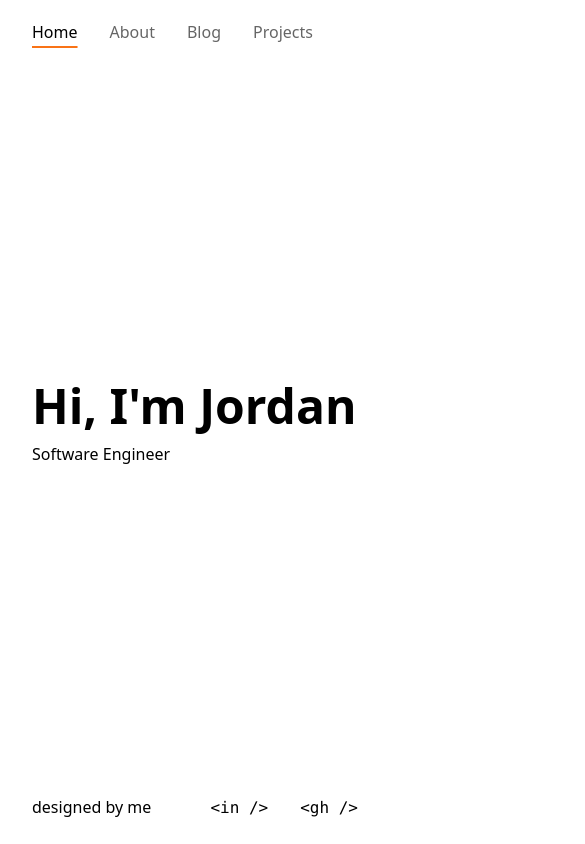
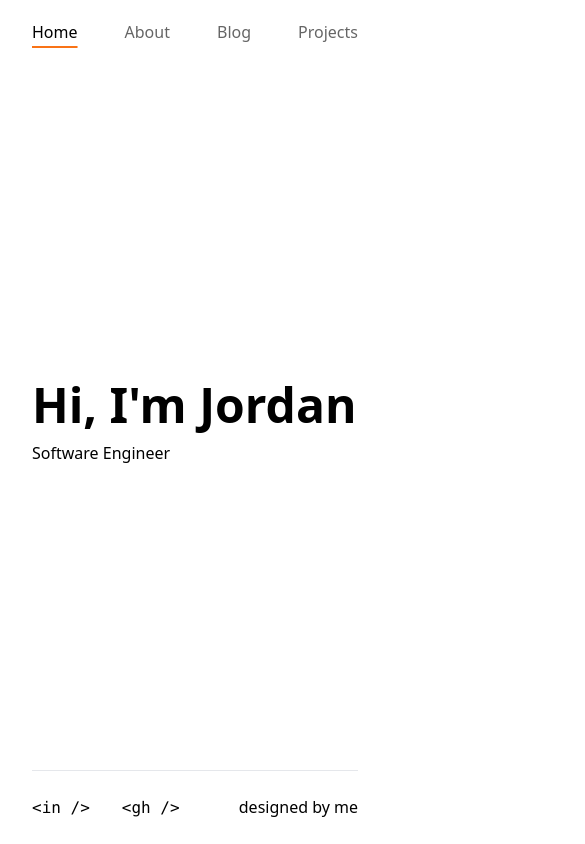
Before and after one commit to jdjfisher/jdjfisher-web, a Next.js app: page / in a window 390 px wide. Shown: the top 844 px of the page, 585 px wide, since content can reach past the window. Built offline with nearby package versions, Linux system fonts and the light colour scheme.

Commit message:
Mobile tweaks

```diff
--- a/app/about/page.tsx
+++ b/app/about/page.tsx
@@ -12,7 +12,7 @@ export default async function About() {
     <div className="space-y-5">
       <h1>About</h1>
 
-      <div className="float-right pl-8 pb-8">
+      <div className="float-right hidden pl-8 pb-8 sm:block">
         <Image
           src={`https:${avatar.url}`}
           alt="Me"
--- a/app/blog/[slug]/page.tsx
+++ b/app/blog/[slug]/page.tsx
@@ -21,7 +21,7 @@ export default async function Post({ params }: any) {
 
   return (
     <div className="w-full space-y-5">
-      <div className="flex items-center justify-between">
+      <div className="items-center justify-between sm:flex">
         <h1>{post.fields.title}</h1>
 
         <div className="whitespace-nowrap">
--- a/app/layout.tsx
+++ b/app/layout.tsx
@@ -19,12 +19,14 @@ interface Props {
 export default function RootLayout({ children }: Props) {
   return (
     <html lang="en">
-      <body className="mx-auto flex min-h-screen max-w-4xl flex-col gap-8 px-8">
-        <Header />
+      <body>
+        <div className="mx-auto flex min-h-screen max-w-4xl flex-col gap-8 overflow-x-hidden px-8">
+          <Header />
 
-        <main className="flex flex-1">{children}</main>
+          <main className="flex flex-1">{children}</main>
 
-        <Footer />
+          <Footer />
+        </div>
       </body>
     </html>
   );
--- a/components/blog/FeaturedBlogPost.tsx
+++ b/components/blog/FeaturedBlogPost.tsx
@@ -9,7 +9,7 @@ interface Props {
 export default function FeaturedBlogPost({ post }: Props) {
   return (
     <div className="group flex">
-      <div className="w-1 flex-grow -translate-x-2 scale-y-50 bg-orange-500 opacity-0 transition  group-hover:-translate-x-5 group-hover:scale-100 group-hover:opacity-100" />
+      <div className=" w-1 flex-grow -translate-x-2 scale-y-50 bg-orange-500 opacity-0 transition group-hover:-translate-x-5 group-hover:scale-100 group-hover:opacity-100" />
 
       <Link href={`/blog/${post.fields.slug}`} className="peer">
         <span className="text-sm text-gray-500">
--- a/components/layout/Footer.tsx
+++ b/components/layout/Footer.tsx
@@ -8,14 +8,7 @@ function scrollToTop() {
 
 export default function Footer() {
   return (
-    <footer className="flex justify-between py-6">
-      <button type="button" onClick={scrollToTop} className="group flex gap-4">
-        designed by me
-        <span className="-translate-x-2 opacity-0 transition group-hover:translate-x-0 group-hover:opacity-100">
-          ^
-        </span>
-      </button>
-
+    <footer className="flex justify-between border-t py-6 md:border-t-0">
       <div className="space-x-8">
         <ProfileLink
           href="https://www.linkedin.com/in/jordan-fisher-2789b91a4/"
@@ -24,6 +17,13 @@ export default function Footer() {
         />
         <ProfileLink href="https://github.com/jdjfisher" short="gh" full="GitHub" />
       </div>
+
+      <button type="button" onClick={scrollToTop} className="group flex gap-4">
+        designed by me
+        <span className="hidden -translate-x-2 opacity-0  transition group-hover:translate-x-0 group-hover:opacity-100 sm:block">
+          ^
+        </span>
+      </button>
     </footer>
   );
 }
--- a/components/layout/Header.tsx
+++ b/components/layout/Header.tsx
@@ -15,7 +15,7 @@ export default function Header() {
 
   return (
     <header className="relative py-5">
-      <nav className="flex gap-8">
+      <nav className="flex justify-between gap-8 sm:justify-start">
         {Object.entries(links).map(([link, label]) => (
           <Link
             href={link}
```
